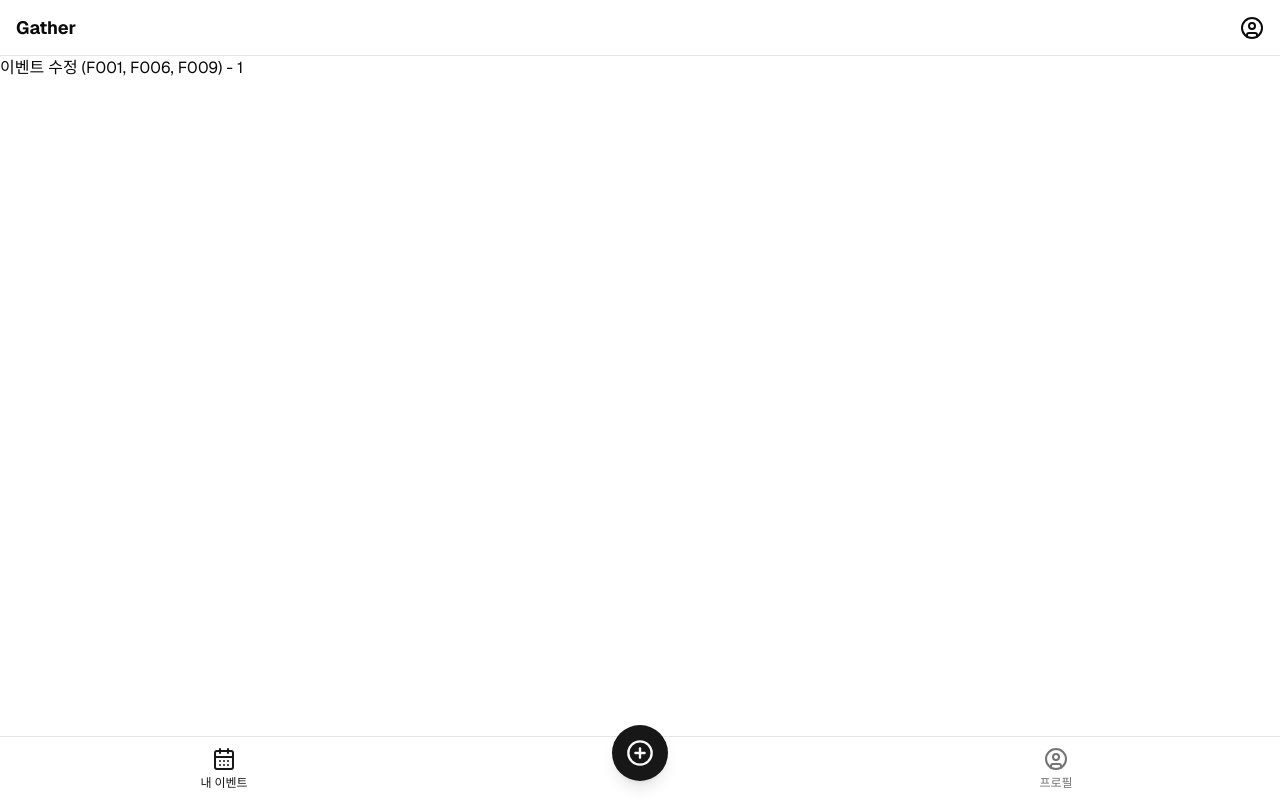
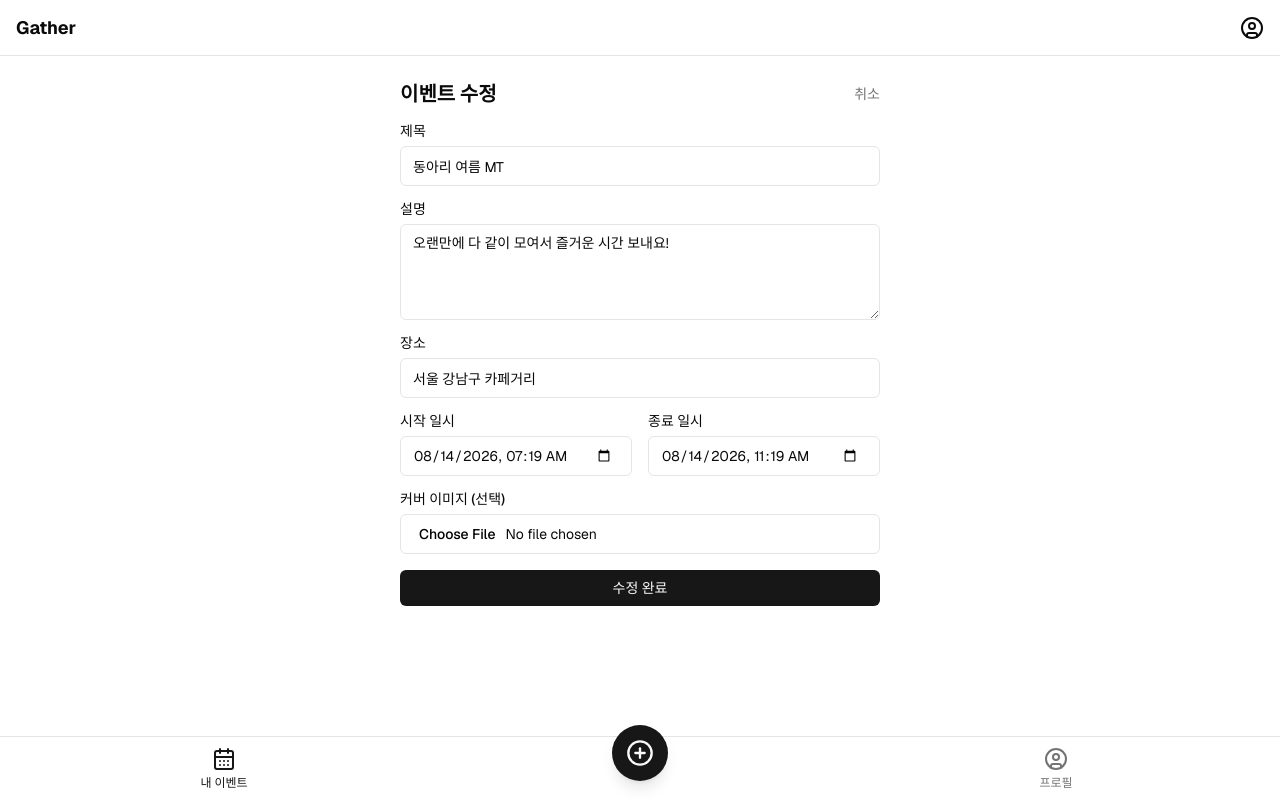
Before and after one commit to WonSeokyeon/nextjs-supabase-app, a Next.js app: page /events/1/edit in a window 1280 px wide. Built offline with nearby package versions, Linux system fonts and the light colour scheme; no server answers.

Commit message:
✨ feat: 이벤트 수정 페이지 구현
mock 조회한 이벤트 값을 datetime-local 형식으로 변환해
EventForm mode="edit"의 defaultValues로 전달. params/mock 데이터
접근을 정적 셸 + Suspense 구조로 감쌌다.

```diff
--- a/app/(main)/events/[id]/edit/page.tsx
+++ b/app/(main)/events/[id]/edit/page.tsx
@@ -1,8 +1,58 @@
-export default async function EditEventPage({
+import Link from "next/link";
+import { Suspense } from "react";
+import { connection } from "next/server";
+
+import { EventForm } from "@/components/event-form";
+import { LoadingSkeleton } from "@/components/loading-skeleton";
+import { createMockEvent } from "@/lib/mock-data";
+
+// <input type="datetime-local">가 요구하는 "YYYY-MM-DDTHH:mm" 형식으로 변환(로컬 타임존 기준)
+function toDatetimeLocal(isoString: string): string {
+  const date = new Date(isoString);
+  const offsetMs = date.getTimezoneOffset() * 60 * 1000;
+  return new Date(date.getTime() - offsetMs).toISOString().slice(0, 16);
+}
+
+export default function EditEventPage({
   params,
 }: {
   params: Promise<{ id: string }>;
 }) {
+  return (
+    <div className="mx-auto max-w-lg px-4 py-6">
+      <Suspense fallback={<LoadingSkeleton count={1} />}>
+        <EditEventForm params={params} />
+      </Suspense>
+    </div>
+  );
+}
+
+async function EditEventForm({ params }: { params: Promise<{ id: string }> }) {
   const { id } = await params;
-  return <h1>이벤트 수정 (F001, F006, F009) - {id}</h1>;
+  // mock 데이터가 new Date()/랜덤 값을 사용해 cacheComponents 프리렌더링과 충돌하므로 동적 렌더링으로 명시
+  await connection();
+  // mock 조회 — 매 요청마다 새 랜덤 값이 생성되므로 새로고침 시 초기값이 달라질 수 있음(Task 007 이후 실제 DB 조회로 대체)
+  const event = createMockEvent({ id });
+
+  return (
+    <>
+      <div className="mb-4 flex items-center justify-between">
+        <h1 className="text-xl font-bold">이벤트 수정</h1>
+        <Link href={`/events/${id}`} className="text-sm text-muted-foreground">
+          취소
+        </Link>
+      </div>
+      <EventForm
+        mode="edit"
+        eventId={id}
+        defaultValues={{
+          title: event.title,
+          description: event.description,
+          location: event.location,
+          startAt: toDatetimeLocal(event.startAt),
+          endAt: toDatetimeLocal(event.endAt),
+        }}
+      />
+    </>
+  );
 }
```
